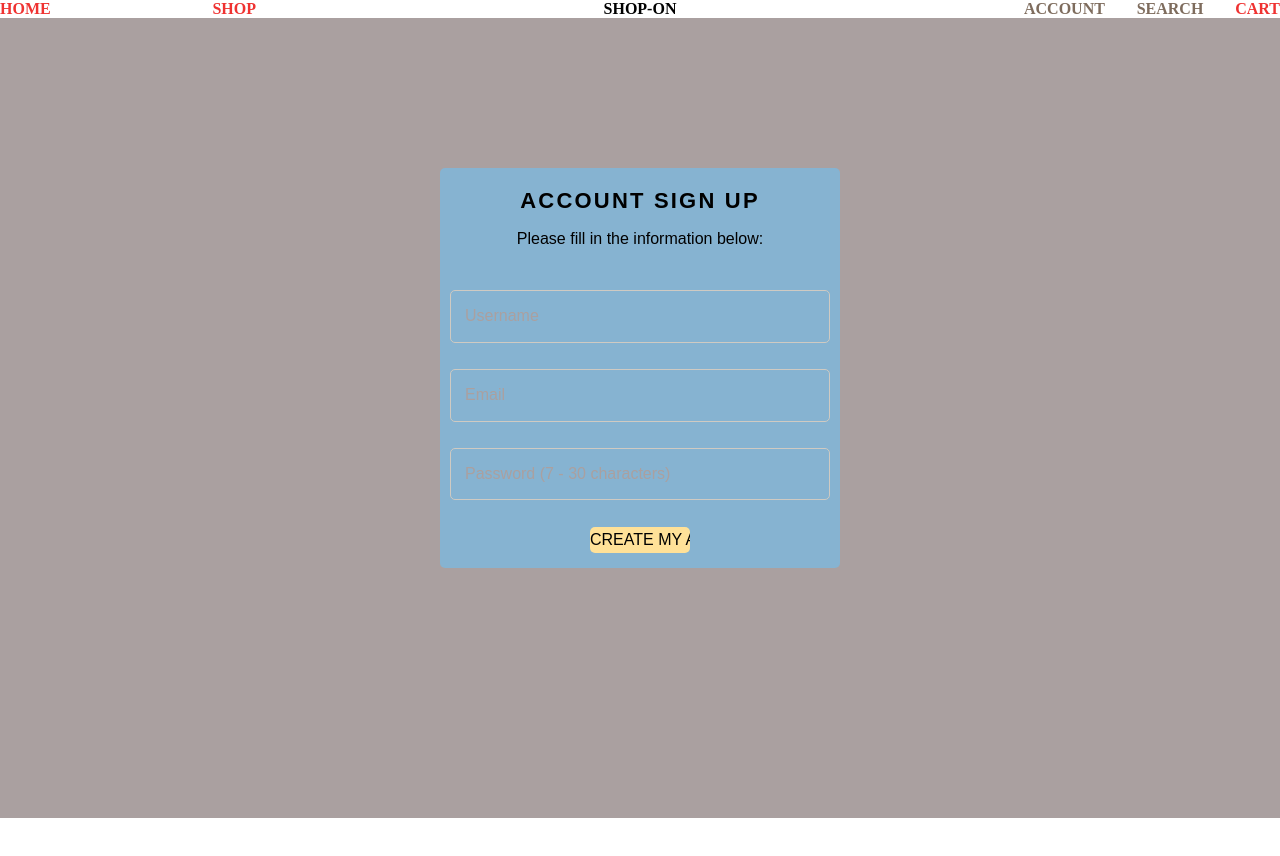
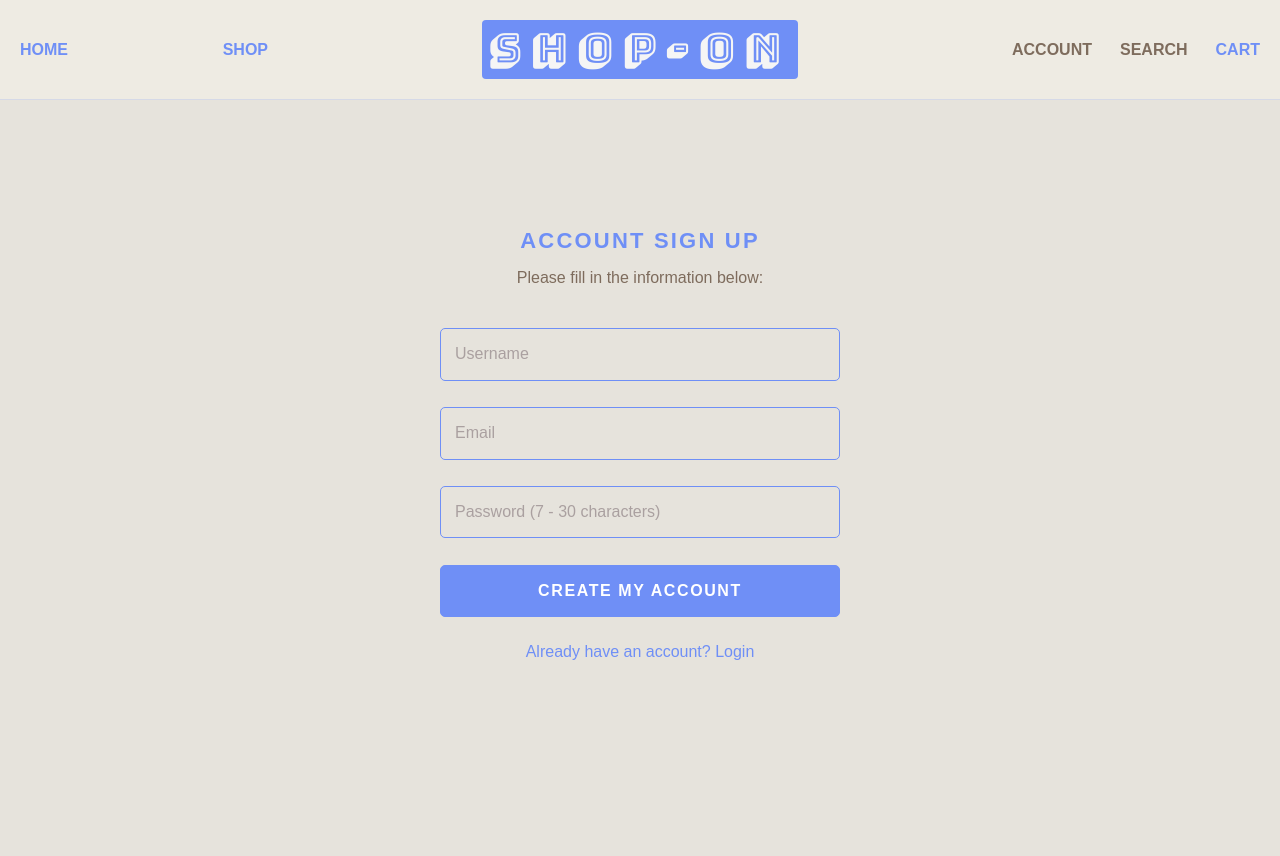
Before and after one commit to sushilt553/shopOn, a React app in the folder frontend/: page /#/signup in a window 1280 px wide. Before the commit the page ends 818 px from the top, so only its background shows below. Built offline with nearby package versions, Linux system fonts and the light colour scheme.

Commit message:
CSS update for session form

```diff
--- a/frontend/public/index.html
+++ b/frontend/public/index.html
@@ -11,6 +11,7 @@
     />
     <link rel="apple-touch-icon" href="%PUBLIC_URL%/logo192.png" />
     <link rel="stylesheet" href="./reset.css">
+    <link href="https://fonts.googleapis.com/css?family=Bungee+Shade&display=swap" rel="stylesheet">
     <!--
       Notice the use of %PUBLIC_URL% in the tags above.
       It will be replaced with the URL of the `public` folder during the build.
--- a/frontend/public/reset.css
+++ b/frontend/public/reset.css
@@ -1,4 +1,71 @@
-body,p,a {
+/* reset */
+
+html,
+body,
+header,
+nav,
+h1,
+a,
+ul,
+li,
+strong,
+main,
+button,
+i,
+section,
+img,
+div,
+h2,
+p,
+form,
+fieldset,
+label,
+input,
+textarea,
+span,
+article,
+footer,
+time,
+small {
+    margin: 0;
+    padding: 0;
+    border: 0;
+    outline: 0;
+    font: inherit;
+    color: inherit;
+    text-align: inherit;
+    text-decoration: inherit;
+    vertical-align: inherit;
+    box-sizing: inherit;
+    background: transparent;
     font-family: "Source Sans Pro", sans-serif;
-    text-decoration: none;
 }
+
+body {
+    background-color: #e6e3dc;
+}
+
+ul {
+    list-style: none;
+}
+
+img {
+    display: block;
+    width: 100%;
+    height: auto;
+}
+
+input[type="password"],
+input[type="email"],
+input[type="text"],
+input[type="submit"],
+textarea,
+button {
+    -webkit-appearance: none;
+    -moz-appearance: none;
+}
+
+button,
+input[type="submit"] {
+    cursor: pointer;
+}
--- a/frontend/src/components/main/navbar.css
+++ b/frontend/src/components/main/navbar.css
@@ -1,8 +1,21 @@
 .nav-main {
     display: flex;
+    background-color: #eeebe3;
+    border-bottom: 1px solid rgb(111, 143, 246, 0.2);
     justify-content: space-between;
     align-items: center;
     font-weight: bold;
+    padding: 20px;
+}
+
+.nav-header {
+    font-size: 40px;
+    font-family: 'Bungee Shade', cursive;
+    background-color: #6f8ff6;
+    letter-spacing: 0.3em;
+    color: whitesmoke;
+    padding: 3px 7px;
+    border-radius: 4px;
 }
 
 .nav-comp-1 {
@@ -12,7 +25,7 @@
 }
 
 .nav-comp-1>a {
-    color: #ef3231;
+    color: #6f8ff6;
 }
 
 .nav-comp-2 {
@@ -22,14 +35,14 @@
 }
 
 .nav-comp-2>a {
-    color: #7e6c5d
+    color: #7e6c5d;
 }
 
 .nav-comp-2>.cart {
-    color: #ef3231;
+    color: #6f8ff6;
 }
 
 .nav-comp-2>.account:hover,
 .nav-comp-2>.search:hover {
-    color: #ef3231;
+    color: #6f8ff6;
 }
--- a/frontend/src/components/main/splash_page.js
+++ b/frontend/src/components/main/splash_page.js
@@ -5,11 +5,7 @@ class SplashPage extends React.Component {
   render() {
     return (
       <div>
-        <h1>Shopon</h1>
-        <Link to={`/login`}>Login</Link>
-        <br />
-        <Link to={`/signup`}>Signup</Link>
-        <footer>Copyright &copy; 2020 Shopon</footer>
+        SPLASH
       </div>
     );
   }
--- a/frontend/src/components/session/login_form.css
+++ b/frontend/src/components/session/login_form.css
@@ -1,52 +1,7 @@
-/* reset */
-html, body, header, nav, h1, a,
-ul, li, strong, main, button, i,
-section, img, div, h2, p, form,
-fieldset, label, input, textarea,
-span, article, footer, time, small {
-  margin: 0;
-  padding: 0;
-  border: 0;
-  outline: 0;
-  font: inherit;
-  color: inherit;
-  text-align: inherit;
-  text-decoration: inherit;
-  vertical-align: inherit;
-  box-sizing: inherit;
-  background: transparent;
-}
-
-ul {
-  list-style: none;
-}
-
-img {
-  display: block;
-  width: 100%;
-  height: auto;
-}
-
-input[type="password"],
-input[type="email"],
-input[type="text"],
-input[type="submit"],
-textarea,
-button {
-  -webkit-appearance: none;
-  -moz-appearance: none;
-}
-
-button,
-input[type="submit"] {
-  cursor: pointer;
-}
-/* end reset */
-
-
 .login-form-container {
     display: flex;
     justify-content: center;
+    margin-top: 10%;
 }
 
 .login-form {
@@ -58,7 +13,7 @@ input[type="submit"] {
     display: flex;
     flex-direction: column;
     align-items: center;
-  padding: 12px 14px;
+    margin: 15px 0;
 }
 
 .login-form-header {
@@ -69,20 +24,23 @@ input[type="submit"] {
     font-size: 22px;
     font-weight: 700;
     text-transform: uppercase;
-  color: #86b3d1;
+    color: #6f8ff6;
+    letter-spacing: 0.1em;
     margin-bottom: 10px;
 }
 
 .login-form-message {
-  color: #aaa0a0;
-  margin-top: 10px;
+    color: #7e6c5d;
+    /* margin-top: 10px; */
 }
 
 .login-form-input {
     width: 100%;
     padding: 12px 14px;
-  border: 1px solid #86b3d1;
-  margin-top: 15px;
+    border: 1px solid #6f8ff6;
+    line-height: 1.65;
+    border-radius: 5px;
+    margin-top: 30px;
     color: #aaa0a0;
     box-sizing: border-box;
 }
@@ -94,14 +52,21 @@ input[type="submit"] {
 .login-form-submit {
     width: 100%;
     padding: 12px 14px;
-  border: 1px solid #86b3d1;
-  background-color: #86b3d1;
+    border: 1px solid #6f8ff6;
+    background-color: #6f8ff6;
+    border-radius: 5px;
     text-align: center;
-  margin-top: 20px;
+    margin-top: 30px;
+    line-height: 1.65;
     text-transform: uppercase;
-  color: #aaa0a0;
+    color: white;
     font-weight: 700;
+    letter-spacing: 0.1em;
     box-sizing: border-box;
+}
+
+.login-form-submit:hover {
+    background-color: #0b2fa8;
 }
 
 .login-form-lower-message {
@@ -109,5 +74,10 @@ input[type="submit"] {
     text-align: center;
     margin: 10px 0;
     width: 100%;
-  color: #aaa0a0;
+    /* color: #aaa0a0; */
+    color: #6f8ff6;
 }
+
+.create-one:hover {
+    color: #0b2fa8;
+}
--- a/frontend/src/components/session/login_form.js
+++ b/frontend/src/components/session/login_form.js
@@ -55,7 +55,6 @@ class LoginForm extends React.Component {
 
   render() {
     return (
-      <div>
         <div className="login-form-container">
           <div className="login-form">
             <div className="login-form-header-container">
@@ -74,6 +73,7 @@ class LoginForm extends React.Component {
                     value={this.state.username}
                     onChange={this.update("username")}
                     placeholder="Username"
+                    required
                   />
                   <br />
                   <input
@@ -82,6 +82,7 @@ class LoginForm extends React.Component {
                     value={this.state.password}
                     onChange={this.update("password")}
                     placeholder="Password"
+                    required
                   />
                   <br />
                   <input
@@ -93,11 +94,10 @@ class LoginForm extends React.Component {
                 </div>
               </form>
               <div className="login-form-lower-message">
-                Don't have an account? <Link to="/signup">Create one</Link>
+                Don't have an account? <Link className="create-one" to="/signup">Create one</Link>
               </div>
           </div>
         </div>
-      </div>
     );
   }
 }
--- a/frontend/src/components/session/signup_form.css
+++ b/frontend/src/components/session/signup_form.css
@@ -1,35 +1,16 @@
-html, body, header, nav, h1, a,
-ul, li, strong, main, button, i,
-section, img, div, h2, p, form,
-fieldset, label, input, textarea,
-span, article, footer, time, small {
-  margin: 0;
-  padding: 0;
-  border: 0;
-  outline: 0;
-  font: inherit;
-  color: inherit;
-  text-align: inherit;
-  text-decoration: inherit;
-  vertical-align: inherit;
-  box-sizing: inherit;
-  background: transparent;
-}
-
 .signup-form-container {
-  background-color: #AAA0A0;
     width: 100vw;
     height: 100vh;
-  font-family: "Source Sans Pro",sans-serif;
+    /* font-family: "Source Sans Pro",sans-serif; */
     display: flex;
     justify-content: center;
     background-size: auto;
 }
 
 .signup-form-body {
-  margin-top: 150px;
-  margin-bottom: 80px;
-  background-color: #86B3D1;
+    margin-top: 10%;
+    /* margin-bottom: 80px; */
+    background-color: transparent;
     display: flex;
     align-items: center;
     flex-direction: column;
@@ -40,28 +21,28 @@ span, article, footer, time, small {
 }
 
 .signup-form-body h1 {
-  display: block;
-  box-sizing: border-box;
-  font-family: Futura,sans-serif;
     font-size: 22px;
     font-weight: 700;
+    text-transform: uppercase;
+    color: #6f8ff6;
     letter-spacing: 0.1em;
-  padding-top: 20px;
 }
 
 .signup-form-body p {
     display: block;
-  margin-block-start: 1em;
+    margin: 15px 0;
+    color: #7e6c5d;
+    /* margin-block-start: 1em;
   margin-block-end: 1em;
   margin-inline-start: 0px;
-  margin-inline-end: 0px;
+  margin-inline-end: 0px; */
 }
 
 .signup-form {
     display: flex;
     flex-direction: column;
     width: 100%;
-  box-sizing: border-box;
+    /* box-sizing: border-box; */
     line-height: 1.65;
     font-size: 16px;
     align-items: center;
@@ -71,18 +52,39 @@ span, article, footer, time, small {
     display: block;
     padding: 12px 14px;
     border-radius: 5px;
-  border: 1px solid #cfcac2;
-  width: 380px;
+    border: 1px solid #6f8ff6;
+    width: 100%;
     background: transparent;
 }
 
 .signup-form-submit {
-  /* background-color: #86B3D1; */
-  background-color: #ffe198;
+    border: 1px solid #6f8ff6;
+    background-color: #6f8ff6;
+    font-weight: 700;
+    letter-spacing: 0.1em;
+    color: white;
     border-radius: 5px;
-  width: 100px;
+    width: 100%;
+    padding: 12px 14px;
     text-align: center;
     cursor: pointer;
+}
+
+.signup-form-submit:hover {
+    background-color: #0b2fa8;
+}
+
+.signup-lower-message {
+    padding: 12px 14px;
+    text-align: center;
+    margin: 10px 0;
+    width: 100%;
+    /* color: #aaa0a0; */
+    color: #6f8ff6;
+}
+
+.signup-login-link:hover {
+    color: #0b2fa8;
 }
 
 .signup-errors {
--- a/frontend/src/components/session/signup_form.js
+++ b/frontend/src/components/session/signup_form.js
@@ -1,5 +1,5 @@
 import React from 'react';
-import { withRouter } from 'react-router-dom';
+import { withRouter, Link } from 'react-router-dom';
 import './signup_form.css'
 
 class SignupForm extends React.Component {
@@ -82,6 +82,8 @@ class SignupForm extends React.Component {
               <input className="signup-form-submit"
                 type = "submit"
                 value = "CREATE MY ACCOUNT" />
+
+              <span className="signup-lower-message">Already have an account? <Link className="signup-login-link" to={"/login"}>Login</Link></span>
               <div className="signup-errors">
                 { this.renderErrors() }
               </div>
```
Lines whose indentation alone changed are shown as unchanged.
